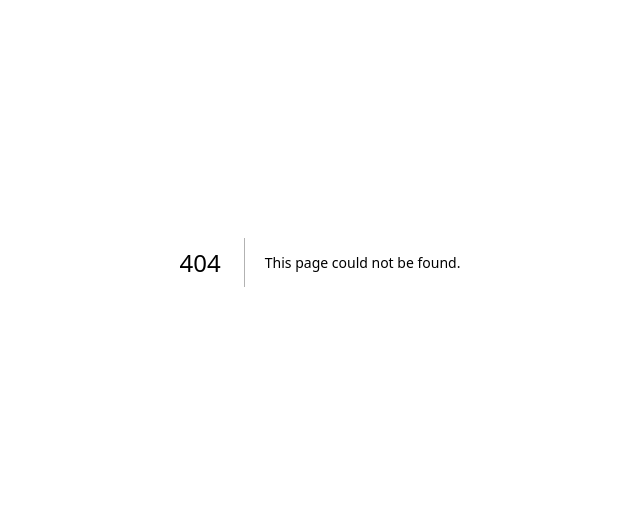
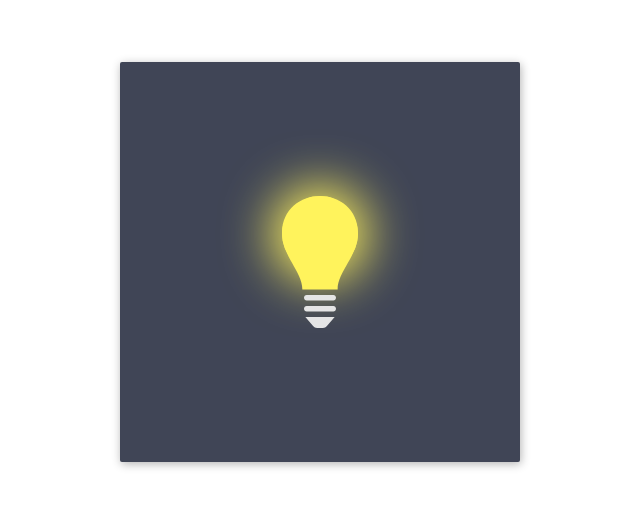
Before and after one commit to changhak0310/css-pretice, a Next.js app: page /challenge/day43 in a window 1280 px wide. Before the commit this address had no page. Shown: the part 138-644 px from the top of the page, without its empty margins (320-960 px from the left). Built offline with nearby package versions, Linux system fonts and the light colour scheme.

Commit message:
Day43 TailWind

```diff
--- /dev/null
+++ b/src/pages/challenge/day43.tsx
@@ -0,0 +1,106 @@
+/** @jsxImportSource @emotion/react */
+
+import styled from "@emotion/styled"
+import { css, keyframes } from "@emotion/react"
+import { useState } from 'react';
+
+
+const Frame = styled.div`
+    position: absolute;
+    top: 50%;
+    left: 50%;
+    width: 400px;
+    height: 400px;
+    margin-top: -200px;
+    margin-left: -200px;
+    border-radius: 2px;
+    box-shadow: 1px 2px 10px 0px rgba(0, 0, 0, 0.3);
+    overflow: hidden;
+    background: #404556;
+`
+const Bulb = styled.div`
+    position: absolute;
+    z-index: 2;
+    top: 134px;
+    left: 162px;
+    fill: #FFF35C;
+    transition: all .5s ease-in-out;
+    cursor: pointer;
+
+    &:hover{
+        fill: #8C8F99;
+    }
+`
+const Glow = styled.div`
+    position: absolute;
+    width: 76px;
+    height: 76px;
+    background-color: #FFF35C;
+    box-shadow: 50px;
+    top: 134px;
+    left: 162px;
+    transition: all .5s ease-in-out;
+`
+
+const Day43 = () => {
+
+    return(
+        <div className="
+            absolute
+            top-1/2
+            left-1/2
+            w-[400px]
+            h-[400px]
+            -mt-[200px]
+            -ml-[200px]
+            rounded-sm
+            shadow-[1px_2px_10px_0px_rgba(0,0,0,0.3)]
+            overflow-hidden
+            bg-[#404556]"
+        >
+            <svg className="
+                absolute
+                z-[2]
+                top-[134px]
+                left-[162px]
+                fill-[#FFF35C]
+                transition-all
+                ease-in-out
+                duration-500
+                cursor-pointer
+                w-[76px]
+                h-[94px]
+                hover:fill-[#8C8F99]
+                peer/bulb
+            " viewBox="0 0 76 94" id="bulb">
+                <path d="M76,37.037 C76,59.939 55.6428571,75.427 55.6428571,93.5 L20.3571429,93.5 C20.3571429,75.427 0,59.9335 0,37.037 C0,13.1505 18.9891429,0 37.9782857,0 C56.9891429,0 76,13.167 76,37.037 L76,37.037 Z"></path>
+            </svg>
+            <div className="
+                absolute
+                w-[76px]
+                h-[76px]
+                bg-[#FFF35C]
+                rounded-full
+                shadow-[0px_0px_50px_10px_#FFF35C]
+                top-[134px]
+                left-[162px]
+                transition-all
+                duration-500
+                ease-in-out
+                peer-hover/bulb:opacity-0
+            "/>
+            <svg className="
+                absolute
+                top-[233px]
+                left-[184px]
+                fill-[#E5E5E5]
+                w-[32px]
+                h-[33px]
+            " viewBox="0 0 32 33">
+                <path d="M29.3333333,0 L2.66666667,0 C1.19466667,0 0,1.232 0,2.75 C0,4.268 1.19466667,5.5 2.66666667,5.5 L29.3333333,5.5 C30.8053333,5.5 32,4.268 32,2.75 C32,1.232 30.8053333,0 29.3333333,0 L29.3333333,0 Z M29.3333333,11 L2.66666667,11 C1.19466667,11 0,12.232 0,13.75 C0,15.268 1.19466667,16.5 2.66666667,16.5 L29.3333333,16.5 C30.8053333,16.5 32,15.268 32,13.75 C32,12.232 30.8053333,11 29.3333333,11 L29.3333333,11 Z M30.6666667,22 L1.33333333,22 L9.072,31.1245 C10.0853333,32.3125 11.552,33 13.088,33 L18.9173333,33 C20.4533333,33 21.9146667,32.3125 22.928,31.1245 L30.6666667,22 L30.6666667,22 Z"/>
+            </svg>
+        </div>
+    )
+}
+
+export default Day43
```
